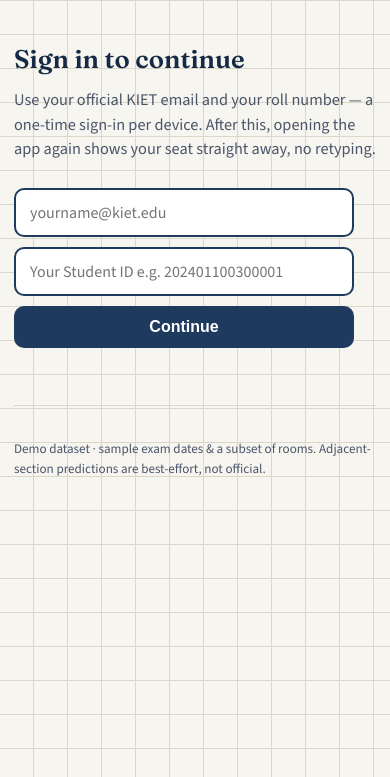
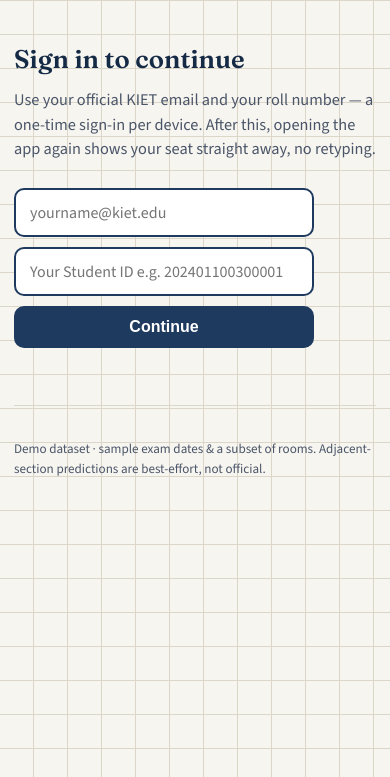
Before and after one commit to Abhishek-Kumar-Maurya6387/Seating-Plan-Finder, a website: page seating-plan-finder/public/index.html in a window 390 px wide. Shown: the part 67-844 px from the top of the page. Drawn offline with nearby package versions, Linux system fonts and the light colour scheme.

Commit message:
Compact mobile sign-in and search fields

```diff
--- a/seating-plan-finder/public/style.css
+++ b/seating-plan-finder/public/style.css
@@ -296,7 +296,7 @@ body{
 
 @media (max-width:520px){
   .search-panel h1{font-size:1.6rem;}
-  #login-form, #search-form{max-width:340px;}
+  #login-form, #search-form{max-width:300px;}
   #login-form input, #login-form button,
   #roll-input, #search-form button{padding:12px 14px;}
   .session-meta{grid-template-columns:1fr 1fr;}
```
